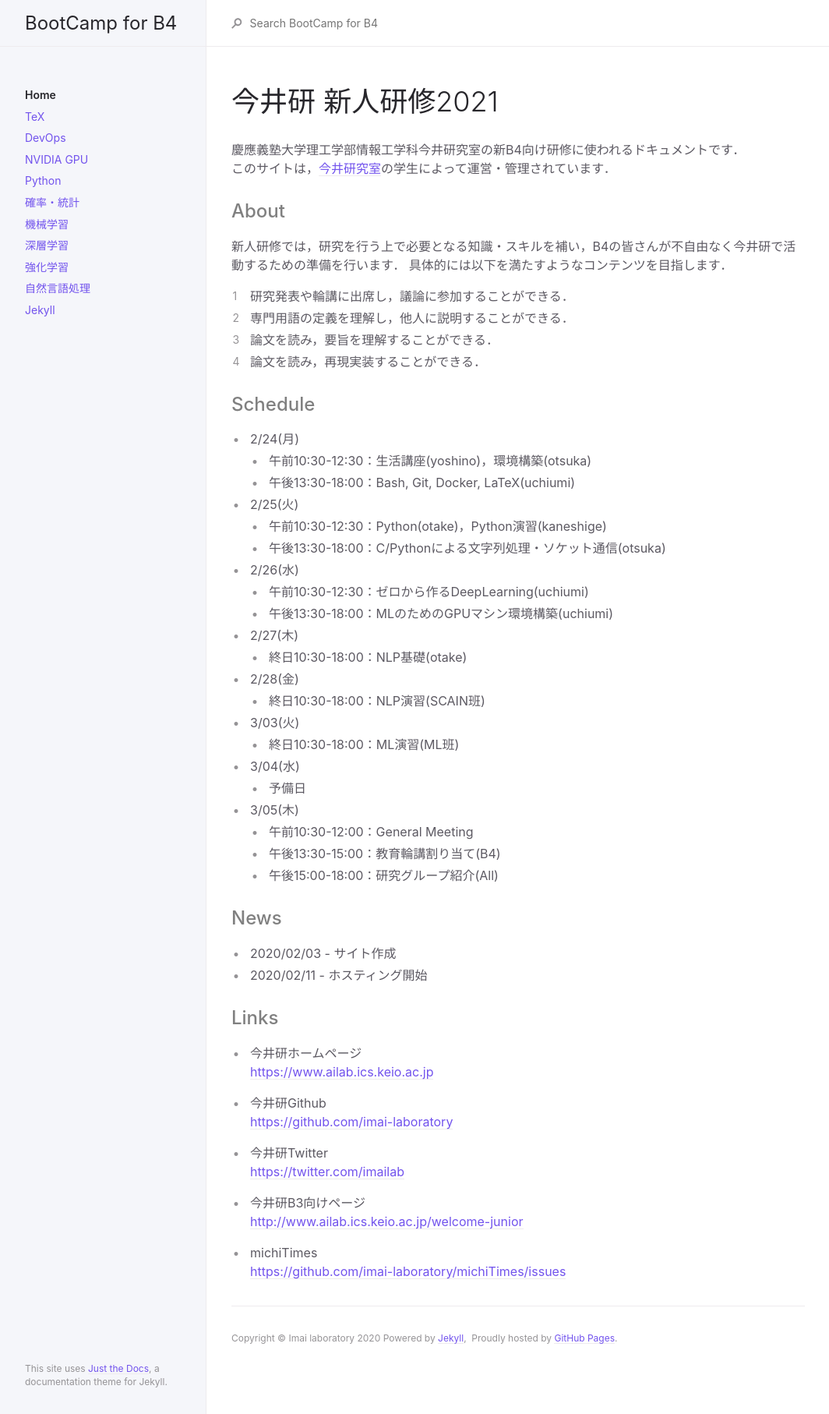
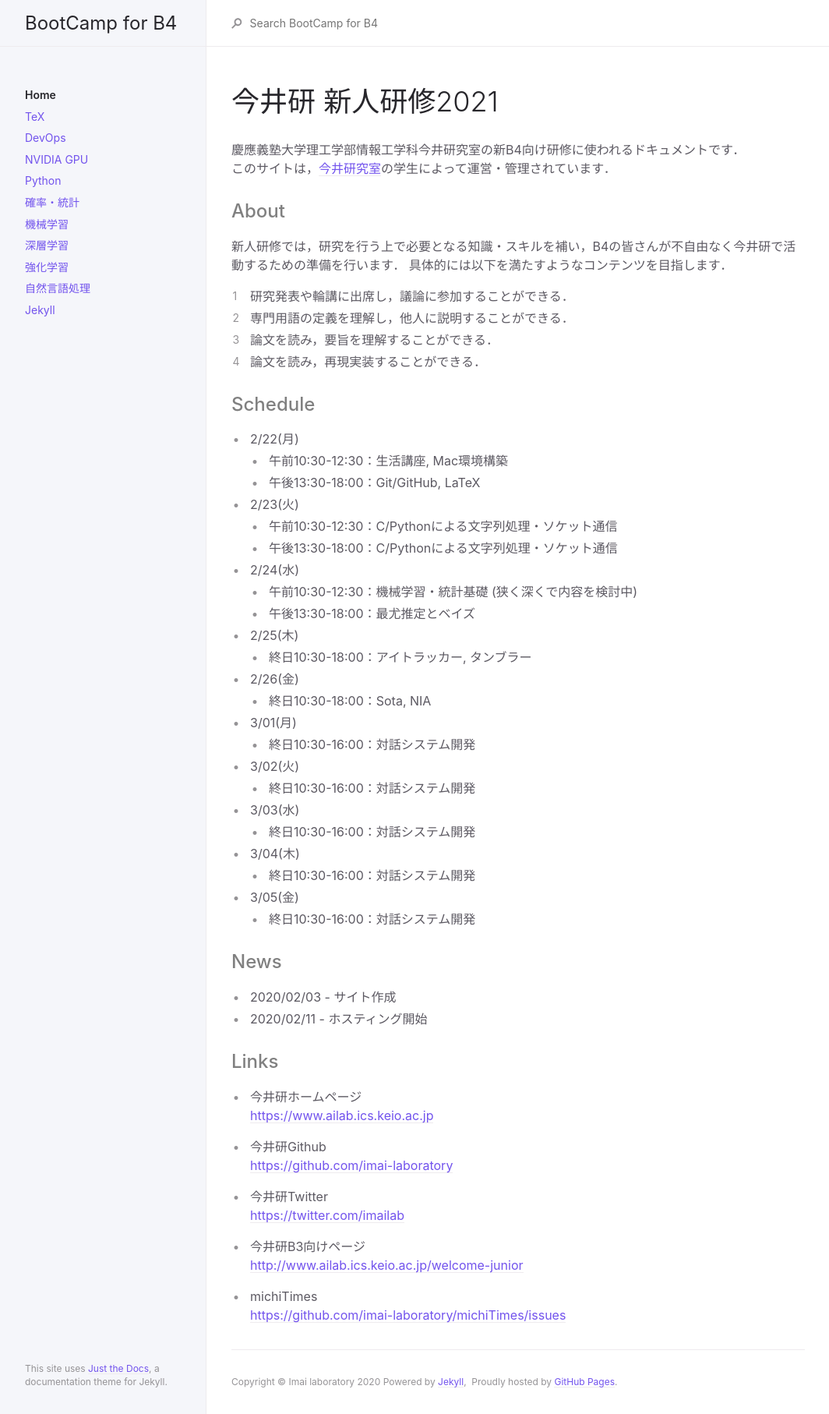
Before and after one commit to imai-laboratory/b4_induction_training, a Jekyll site: the page built from index.md, in a window 1280 px wide. Shown: the whole page at 78% size, without its empty margins (107-1171 px from the left). Built offline with Jekyll 4.4.1, drawn with Linux system fonts in a browser that asks for light colours.

Commit message:
edit index.md

```diff
--- a/index.md
+++ b/index.md
@@ -23,28 +23,30 @@ permalink: /
 
 ## <font color="Gray">Schedule</font>
 
-- 2/24(月)
-	- 午前10:30-12:30：生活講座(yoshino)，環境構築(otsuka)
-	- 午後13:30-18:00：Bash, Git, Docker, LaTeX(uchiumi)
-- 2/25(火)
-	- 午前10:30-12:30：Python(otake)，Python演習(kaneshige)
-	- 午後13:30-18:00：C/Pythonによる文字列処理・ソケット通信(otsuka)
-- 2/26(水)
-	- 午前10:30-12:30：ゼロから作るDeepLearning(uchiumi)
-	- 午後13:30-18:00：MLのためのGPUマシン環境構築(uchiumi)
-- 2/27(木)
-	- 終日10:30-18:00：NLP基礎(otake)
-- 2/28(金)
-	- 終日10:30-18:00：NLP演習(SCAIN班)
-- 3/03(火)
-	- 終日10:30-18:00：ML演習(ML班)
-- 3/04(水)
-	- 予備日
-- 3/05(木)
-	- 午前10:30-12:00：General Meeting
-	- 午後13:30-15:00：教育輪講割り当て(B4)
-	- 午後15:00-18:00：研究グループ紹介(All)
+- 2/22(月)
+	- 午前10:30-12:30：生活講座, Mac環境構築
+	- 午後13:30-18:00：Git/GitHub, LaTeX
+- 2/23(火)
+	- 午前10:30-12:30：C/Pythonによる文字列処理・ソケット通信
+	- 午後13:30-18:00：C/Pythonによる文字列処理・ソケット通信
+- 2/24(水)
+	- 午前10:30-12:30：機械学習・統計基礎 (狭く深くで内容を検討中)
+	- 午後13:30-18:00：最尤推定とベイズ
+- 2/25(木)
+	- 終日10:30-18:00：アイトラッカー, タンブラー
+- 2/26(金)
+	- 終日10:30-18:00：Sota, NIA
 
+- 3/01(月)
+	- 終日10:30-16:00：対話システム開発
+- 3/02(火)
+	- 終日10:30-16:00：対話システム開発
+- 3/03(水)
+	- 終日10:30-16:00：対話システム開発
+- 3/04(木)
+	- 終日10:30-16:00：対話システム開発
+- 3/05(金)
+	- 終日10:30-16:00：対話システム開発
 
 ## <font color="Gray">News</font>
 
```
